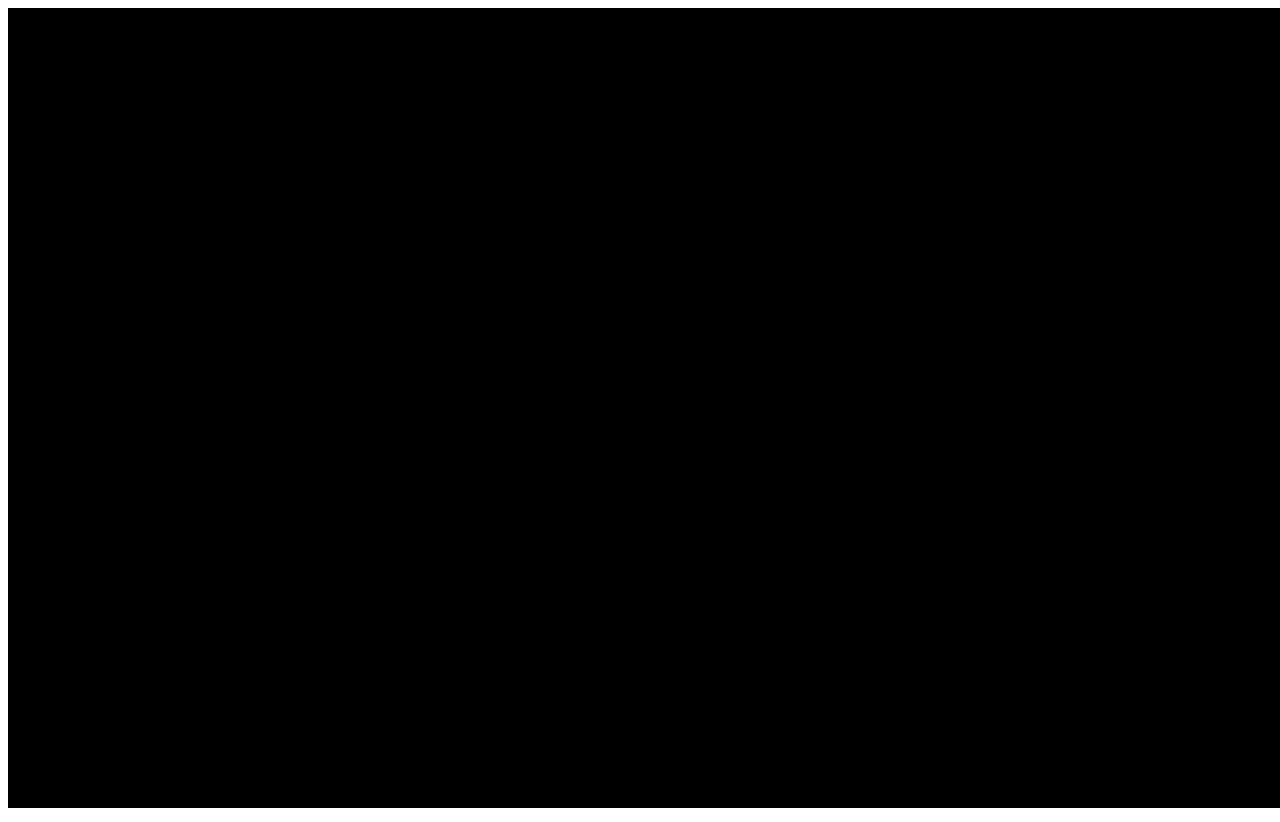
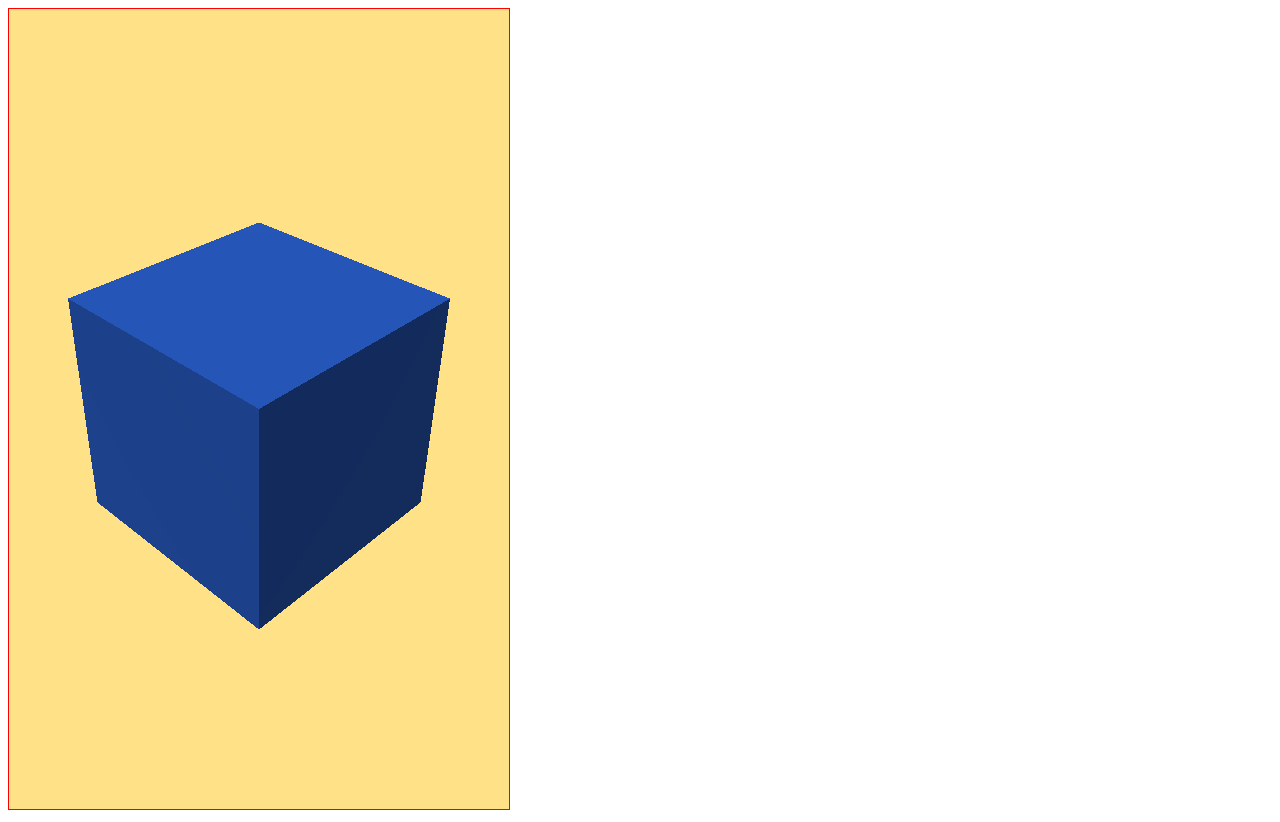
Before and after one commit to PhilosopherDev/spoon_threejs, a website: page index.html in a window 1280 px wide. Drawn offline with nearby package versions, Linux system fonts and the light colour scheme.

Commit message:
기본구성요소(Scene, Camera, Renderer)로 box 출력

```diff
--- a/index.html
+++ b/index.html
@@ -17,6 +17,7 @@
 </head>
 
 <body>
+    <canvas id="result" style="border: 1px solid red; width:500px; height:800px"></canvas>
     <script src="./src/js/index.js" type="module"></script>
 </body>
 
--- a/src/js/index.js
+++ b/src/js/index.js
@@ -1,17 +1,40 @@
 import * as THREE from "three";
+
+const $result = document.getElementById('result');
 
 // 1. Scene: 화면에서 보여주려는 객체를 담는 공간
 const scene = new THREE.Scene();
+scene.background = new THREE.Color(0xffe287);
 
 // 2. Camera: Scene을 바라볼 시점을 결정
 const camera = new THREE.PerspectiveCamera(50,
-    window.innerWidth / window.innerHeight, 0.1, 100
+    $result.clientWidth / $result.clientHeight, 0.1, 1000
 );
 
+camera.position.set(2, 2, 2);
+camera.lookAt(0, 0, 0);
+
 // 3. Renderer: Scene+Camera, 화면을 그려주는 역할
-const renderer = new THREE.WebGLRenderer();
-renderer.setSize(window.innerWidth, window.innerHeight);
-console.log(renderer);
-document.body.appendChild(renderer.domElement);
+const renderer = new THREE.WebGLRenderer({
+    canvas: $result
+});
+
+// renderer와 canvas 크기 맞춰주기!
+renderer.setSize($result.clientWidth, $result.clientHeight);
+
+// renderer.setSize(window.innerWidth, window.innerHeight);
+// document.body.appendChild(renderer.domElement);
+
+const light = new THREE.DirectionalLight(0xffffff);
+light.position.set(2, 4, 3);
+scene.add(light);
+
+const geometry = new THREE.BoxGeometry(1, 1, 1);
+const material = new THREE.MeshStandardMaterial({
+    color: 0x2e6ff2
+});
+
+const box = new THREE.Mesh(geometry, material);
+scene.add(box);
 
 renderer.render(scene, camera)
```
